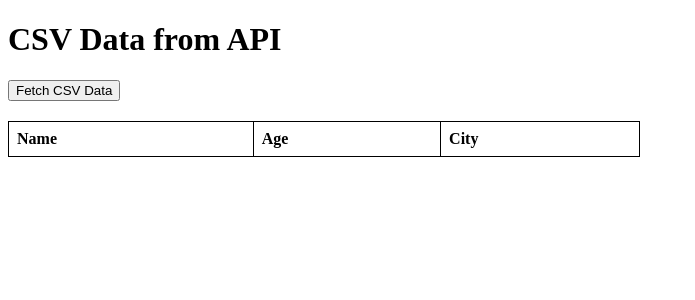
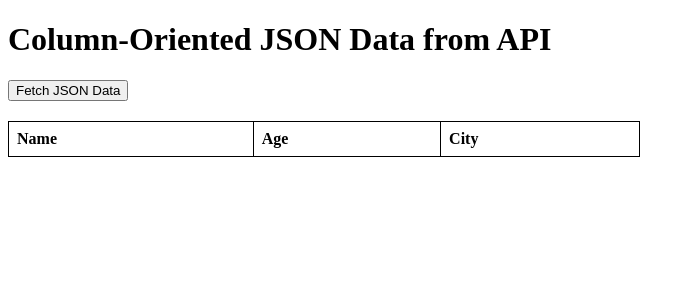
Before and after one commit to willbr/flask-research, a Flask app: page / in a window 1280 px wide. Shown: the top 300 px of the page, without its empty margins (0-695 px from the left). Run offline with Flask 3, Linux system fonts and the light colour scheme; lists and menus that the app fills with data are empty.

Commit message:
Column based JSON reply

```diff
--- a/restapi/app.py
+++ b/restapi/app.py
@@ -1,10 +1,8 @@
-from flask import Flask, render_template, jsonify, make_response
-import csv
-import io
+from flask import Flask, render_template, jsonify
 
 app = Flask(__name__)
 
-# Sample data for CSV
+# Sample data
 data = [
     {"name": "Alice", "age": 30, "city": "New York"},
     {"name": "Bob", "age": 25, "city": "Los Angeles"},
@@ -16,20 +14,16 @@ data = [
 def index():
     return render_template('index.html')  # This will serve the HTML file
 
-# Route to serve CSV data
-@app.route('/csv', methods=['GET'])
-def get_csv_data():
-    # Create an in-memory CSV file
-    csv_file = io.StringIO()
-    csv_writer = csv.DictWriter(csv_file, fieldnames=["name", "age", "city"])
-    csv_writer.writeheader()
-    csv_writer.writerows(data)
-
-    # Create a response and set the correct headers for a CSV file download
-    response = make_response(csv_file.getvalue())
-    response.headers['Content-Disposition'] = 'attachment; filename=data.csv'
-    response.headers['Content-Type'] = 'text/csv'
-    return response
+# Route to return column-oriented JSON data
+@app.route('/json', methods=['GET'])
+def get_json_data():
+    # Transforming the data into column-oriented format
+    column_oriented_data = {
+        "name": [row['name'] for row in data],
+        "age": [row['age'] for row in data],
+        "city": [row['city'] for row in data]
+    }
+    return jsonify(column_oriented_data)
 
 if __name__ == '__main__':
     app.run(debug=True)
--- a/restapi/templates/index.html
+++ b/restapi/templates/index.html
@@ -1,9 +1,10 @@
+
 <!DOCTYPE html>
 <html lang="en">
 <head>
     <meta charset="UTF-8">
     <meta name="viewport" content="width=device-width, initial-scale=1.0">
-    <title>CSV Data Table</title>
+    <title>Column-Oriented JSON Data Table</title>
     <style>
         table {
             width: 50%;
@@ -21,11 +22,11 @@
 </head>
 <body>
 
-    <h1>CSV Data from API</h1>
+    <h1>Column-Oriented JSON Data from API</h1>
 
-    <button id="fetchCsvBtn">Fetch CSV Data</button>
+    <button id="fetchJsonBtn">Fetch JSON Data</button>
 
-    <table id="csvTable">
+    <table id="jsonTable">
         <thead>
             <tr>
                 <th>Name</th>
@@ -39,33 +40,32 @@
     </table>
 
     <script>
-        document.getElementById('fetchCsvBtn').addEventListener('click', function() {
-            fetch('/csv') // This assumes Flask is running on the same server
-                .then(response => response.text()) // Get the CSV data as text
+        document.getElementById('fetchJsonBtn').addEventListener('click', function() {
+            fetch('/json') // This assumes Flask is running on the same server
+                .then(response => response.json()) // Parse the JSON data
                 .then(data => {
-                    const tableBody = document.querySelector('#csvTable tbody');
+                    const tableBody = document.querySelector('#jsonTable tbody');
                     tableBody.innerHTML = ''; // Clear existing table content
 
-                    // Parse the CSV data
-                    const rows = data.split('\n').slice(1); // Skip the header
-                    rows.forEach(row => {
-                        if (row.trim() !== '') {
-                            const cells = row.split(',');
+                    // Get the length of one of the columns to iterate over rows
+                    const numRows = data.name.length;
+
+                    // Loop over the rows and populate the table
+                    for (let i = 0; i < numRows; i++) {
                         const newRow = document.createElement('tr');
 
-                            // Create table cells and append them to the row
-                            cells.forEach(cell => {
+                        // Create table cells for each column
+                        ['name', 'age', 'city'].forEach(column => {
                             const newCell = document.createElement('td');
-                                newCell.textContent = cell.trim();
+                            newCell.textContent = data[column][i];  // Access by index
                             newRow.appendChild(newCell);
                         });
 
                         tableBody.appendChild(newRow);
                     }
-                    });
                 })
                 .catch(error => {
-                    console.error('Error fetching the CSV data:', error);
+                    console.error('Error fetching the JSON data:', error);
                 });
         });
     </script>
```
Lines whose indentation alone changed are shown as unchanged.
